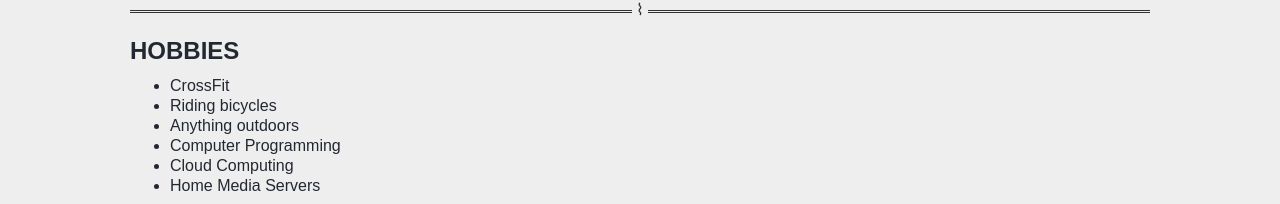
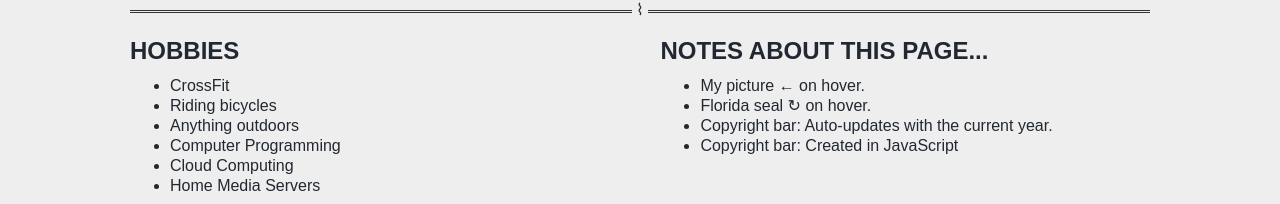
Before and after one commit to ObieMunoz/phase-0-personal-page, a plain HTML site: page index.html in a window 1280 px wide. Shown: the part 926-1130 px from the top of the page. Drawn offline with Linux system fonts and the light colour scheme.

Commit message:
Added 'Notes about this page' section

```diff
--- a/index.html
+++ b/index.html
@@ -121,6 +121,17 @@
                     <li>Home Media Servers</li>
                 </ul>
             </div>
+            <div class="columns">
+                <div class="row">
+                    <h2>NOTES ABOUT THIS PAGE...</h2>
+                </div>
+                <ul>
+                    <li>My picture ← on hover.</li>
+                    <li>Florida seal ↻ on hover.</li>
+                    <li>Copyright bar: Auto-updates with the current year.</li>
+                    <li>Copyright bar: Created in JavaScript</li>
+                </ul>
+            </div>
         </div>
     </div>
     </div>
```
